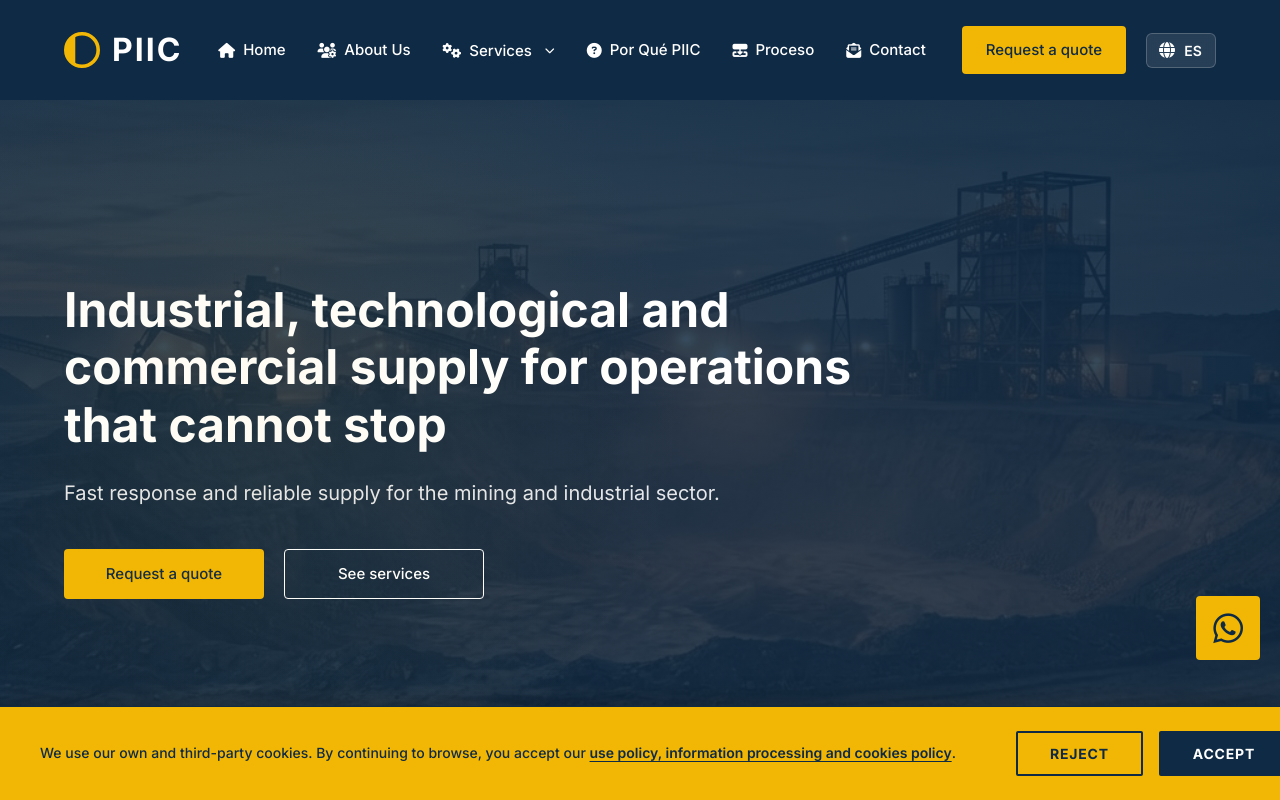
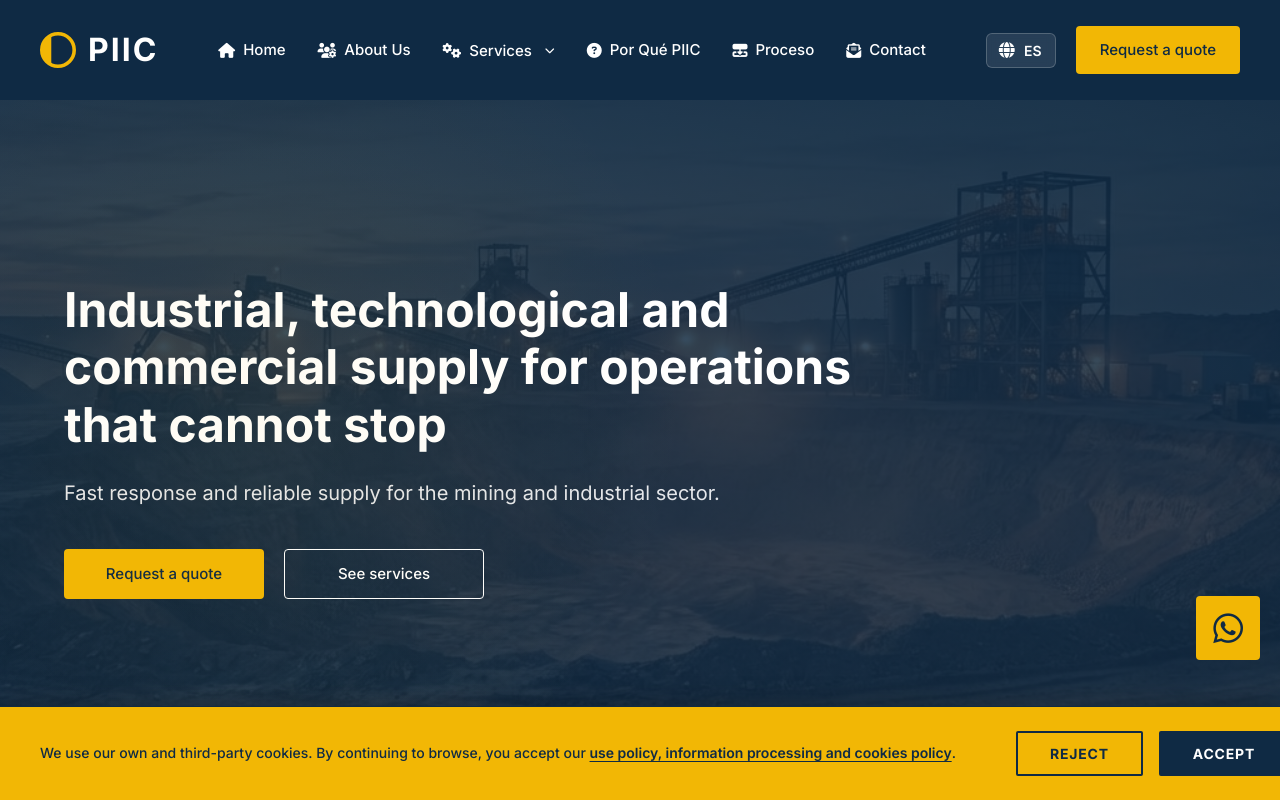
Before and after one commit to felipemiramontesr/piic, a React (Vite) app: page / in a window 1280 px wide. Shown: the top 800 px of the page. Built offline with nearby package versions, Linux system fonts and the light colour scheme.

Commit message:
style: realign navbar logo and reorder actions with full-width layout

```diff
--- a/index.html
+++ b/index.html
@@ -2,7 +2,7 @@
 <html lang="es">
   <head>
     <meta charset="UTF-8" />
-    <link rel="icon" type="image/svg+xml" href="/favicon.svg?v=8" />
+    <link rel="icon" type="image/svg+xml" href="/favicon.svg?v=9" />
     <meta name="viewport" content="width=device-width, initial-scale=1.0, viewport-fit=cover" />
     <title>PIIC</title>
     <meta
--- a/src/sections/Header.tsx
+++ b/src/sections/Header.tsx
@@ -38,7 +38,7 @@ const Header: React.FC<HeaderProps> = ({ showCta = true, simpleMode = false }) =
 
   return (
     <header className={`header ${isScrolled ? 'header-scrolled' : ''}`}>
-      <div className="container header-container">
+      <div className="header-container">
         <div className="logo">
           <a href={simpleMode ? 'https://piic.com.mx/' : '#inicio'}>
             <svg
@@ -153,12 +153,12 @@ const Header: React.FC<HeaderProps> = ({ showCta = true, simpleMode = false }) =
             </nav>
 
             <div className="header-actions">
+              <LanguageSwitcher />
               {showCta && (
                 <div className="nav-cta">
                   <Button href="#contacto">{t('hero.cta_quote')}</Button>
                 </div>
               )}
-              <LanguageSwitcher />
 
               {/* Hamburger Trigger */}
               <button
@@ -260,9 +260,11 @@ const Header: React.FC<HeaderProps> = ({ showCta = true, simpleMode = false }) =
           background-color: #12304d;
         }
         .header-container {
+          width: 100%;
           display: flex;
           justify-content: space-between;
           align-items: center;
+          padding: 0 40px;
           position: relative;
         }
         .logo {
```
